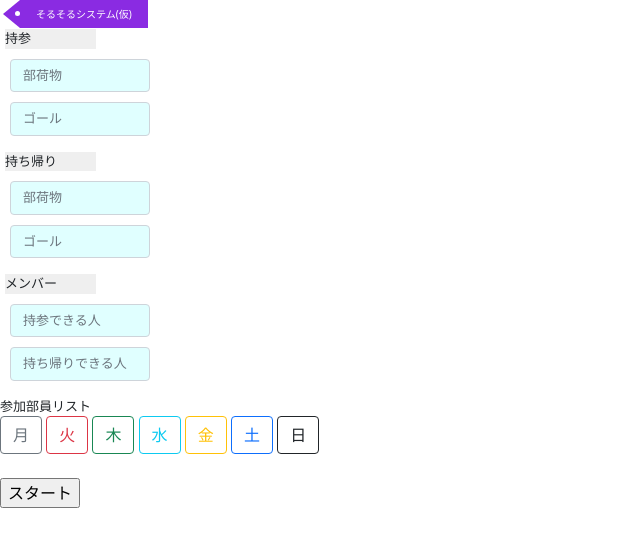
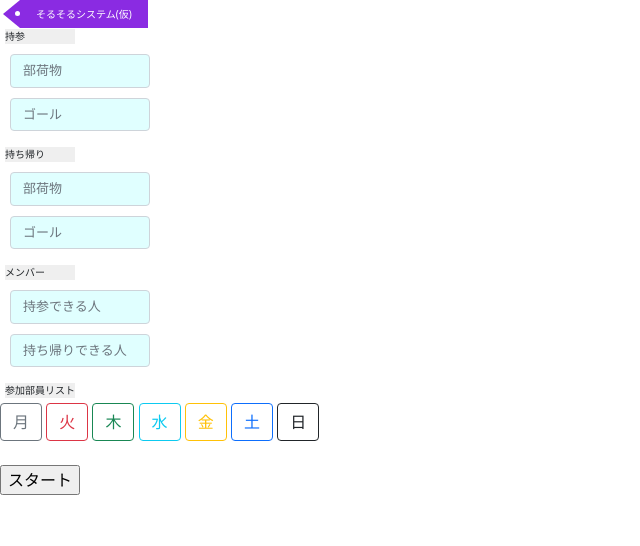
Before and after one commit to solsolsystem/nacchicchi, a plain HTML site: page index.html in a window 1280 px wide. Shown: the whole page, without its empty margins (0-640 px from the left). Drawn offline with nearby package versions, Linux system fonts and the light colour scheme.

Commit message:
Update index.html

```diff
--- a/index.html
+++ b/index.html
@@ -37,7 +37,7 @@
 
 <form mrthod="get" action="index.html" oninpit="result.value = (nana.value)">
     <div class="mb-3">
-  <label for="formControlInput0" class="form-label" style="font-size:small">持参</label>
+  <label for="formControlInput0" class="form-label" style="font-size:x-small">持参</label>
   <input type="bg" name="nana" class="form-control" id="formControlInput0" placeholder="部荷物" style="font-size:small">
   <label for="formControlInput1" class="form-label"></label>
   <input type="bg" class="form-control" id="formControlInput1" placeholder="ゴール" style="font-size:small">
@@ -45,6 +45,7 @@
 
 </form>
 
+<!-- <br/> -->
 
 <!-- <body>
     <div class="mb-3">
@@ -54,7 +55,7 @@
 
 <body>
     <div class="mb-3">
-  <label for="formControlInput2" class="form-label" style="font-size:small">持ち帰り</label>
+  <label for="formControlInput2" class="form-label" style="font-size:x-small">持ち帰り</label>
   <input type="bg" class="form-control" id="formControlInput2" placeholder="部荷物" style="font-size:small">
   <label for="formControlInput3" class="form-label"></label>
   <input type="bg" class="form-control" id="formControlInput3" placeholder="ゴール" style="font-size:small">
@@ -66,9 +67,11 @@
   <input type="bg" class="form-control" id="formControlInput3" placeholder="ゴール">
 </div> -->
 
+<!-- <br/> -->
+
 <body>
     <div class="mb-3">
-  <label for="formControlInput4" class="form-label" style="font-size:small">メンバー</label>
+  <label for="formControlInput4" class="form-label" style="font-size:x-small">メンバー</label>
   <input type="bg" class="form-control" id="formControlInput4" placeholder="持参できる人" style="font-size:small">
   <label for="formControlInput5" class="form-label"></label>
   <input type="bg" class="form-control" id="formControlInput5" placeholder="持ち帰りできる人" style="font-size:small">
@@ -82,7 +85,7 @@
 
 </body>
 
-<div style="font-size:small">
+<div class="form-label" style="font-size:x-small">
   参加部員リスト
 </div>
 
```
